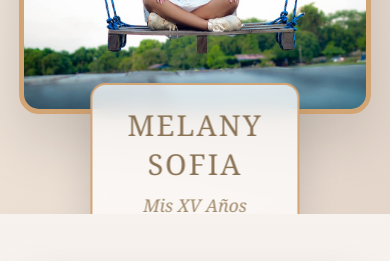
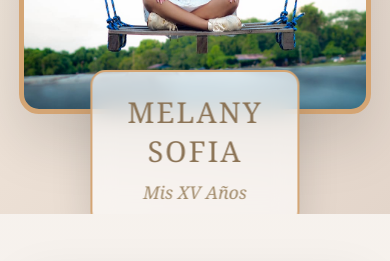
Before and after one commit to melanysofiaxv/invitacion-melany, a plain HTML site: page index.html in a window 390 px wide. Shown: the part 234-495 px from the top of the page. Drawn offline with Linux system fonts and the light colour scheme.

Commit message:
Update name overlay position and background style
Adjusted the position and styling of the name overlay.

```diff
--- a/index.html
+++ b/index.html
@@ -92,13 +92,13 @@
 
         .name-overlay {
             position: absolute;
-            bottom: -30px;
+            bottom: -15px;
             left: 50%;
             transform: translateX(-50%);
             text-align: center;
             z-index: 10;
-            background: rgba(255, 255, 255, 0.75);
-            backdrop-filter: blur(10px);
+            background: rgba(255, 255, 255, 0.65);
+            backdrop-filter: blur(12px);
             padding: 25px 50px;
             border-radius: 15px;
             box-shadow: 0 10px 40px rgba(0, 0, 0, 0.15);
@@ -472,7 +472,7 @@
 
             .name-overlay {
                 padding: 20px 35px;
-                bottom: -25px;
+                bottom: -12px;
             }
 
             .name-overlay h1 {
```
